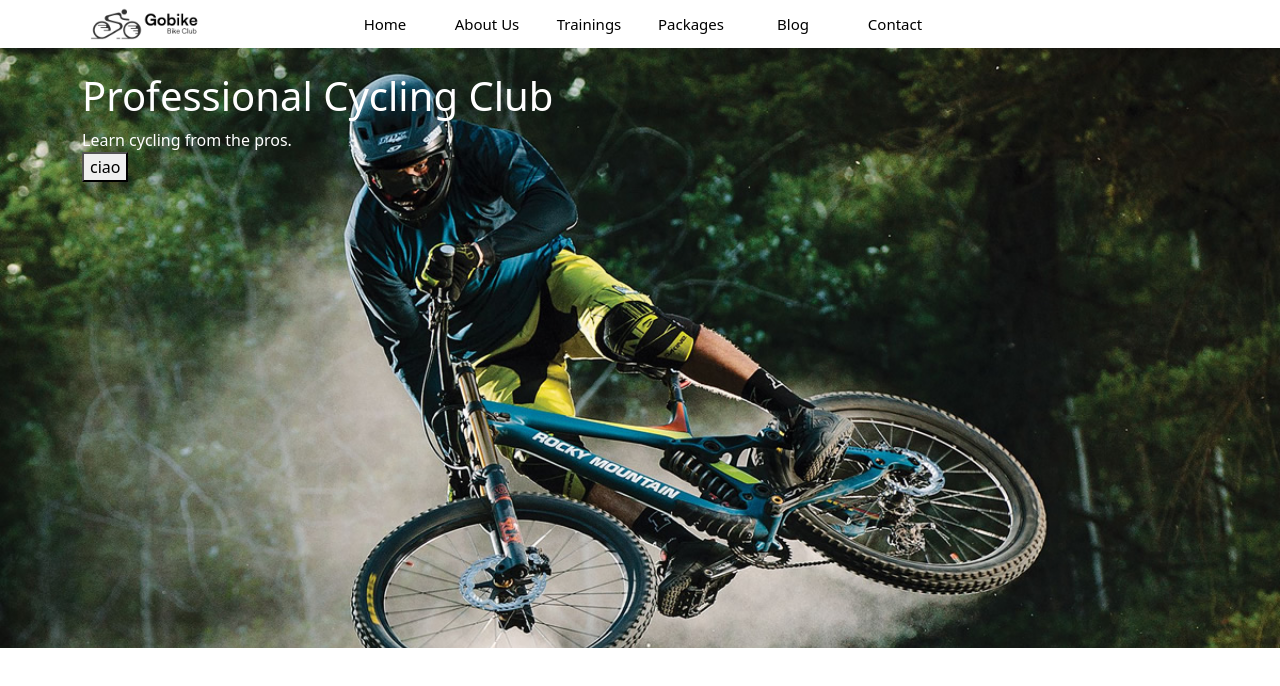
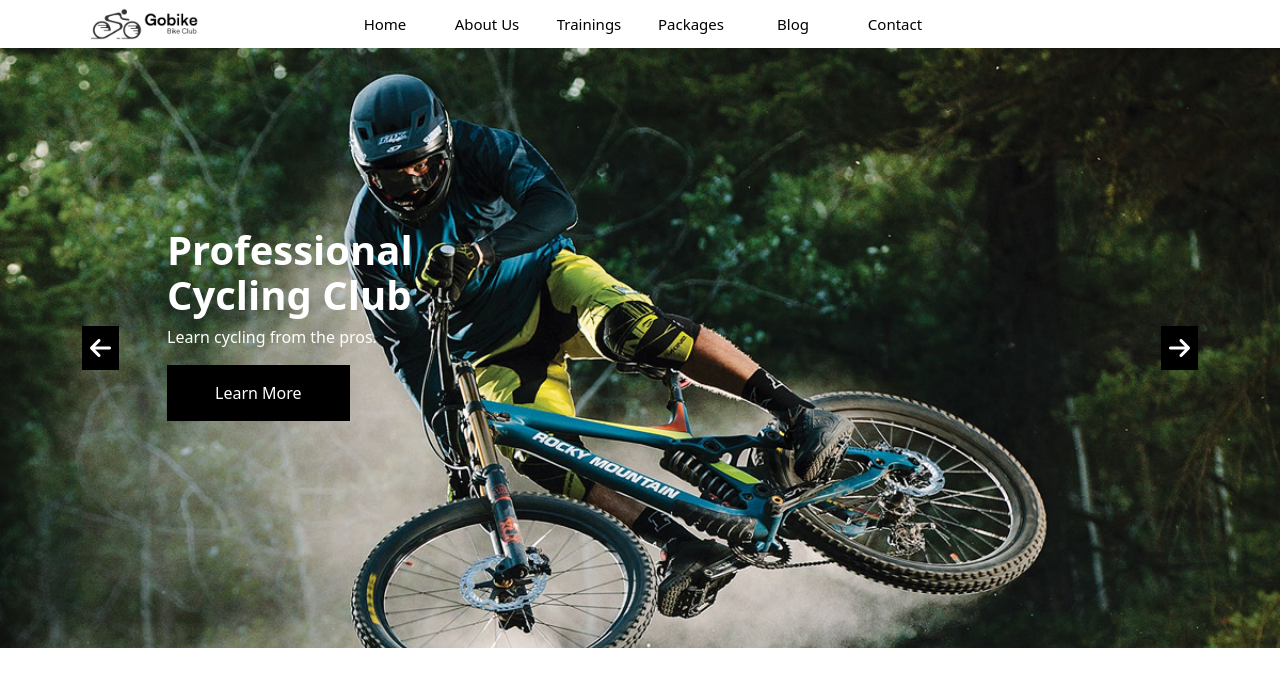
Before and after one commit to MatteoDiMartino/proj-html-vuejs, a Vue app: page / in a window 1280 px wide. Shown: the top 686 px of the page. Built offline with nearby package versions, Linux system fonts and the light colour scheme.

Commit message:
fix: position element and add provvisory btn slider

```diff
--- a/src/components/PageHero.vue
+++ b/src/components/PageHero.vue
@@ -10,12 +10,25 @@ export default {
 
 <section>
     <div class="container">
-        <div class="py-4 ms-box-hero">
-            <div class="text-white">
-                <h1>Professional Cycling Club</h1>
-                <span>Learn cycling from the pros.</span>
+        <div class="ms-box-hero d-flex">
+            <button class="border-0 px-2 py-1 bg-black text-white fs-4">
+                <i class="fa-solid fa-arrow-left"></i>
+            </button>
+            <div class="text-white p-5">
+                <div class="fs-1 fw-bold w-50 ms-maintxt-slider mb-2">Professional Cycling Club</div>
+                <span class="pt-1">Learn cycling from the pros.</span>
+                <div class="mt-3">
+                    <button class="ms-slider-btn mb-5 bg-black border-0 text-white py-3 px-5">Learn More</button>
+                </div>
             </div>
-            <button>ciao</button>
+         <div class="col">
+            <div class="d-flex justify-content-end">
+                <button class="border-0 px-2 py-1 bg-black text-white fs-4">
+                    <i class="fa-solid fa-arrow-right"></i>
+                </button>
+            </div>
+         </div>
+
         </div>
     </div>
 </section>
@@ -29,8 +42,17 @@ section {
     background-size: cover;
 
     .ms-box-hero {
+        object-fit: cover;
         height: 600px;
+        justify-content: start;
+        align-items: center;
     }
 }
 
+.ms-maintxt-slider {
+    line-height: 45px;
+}
+
+
+
 </style>
```
